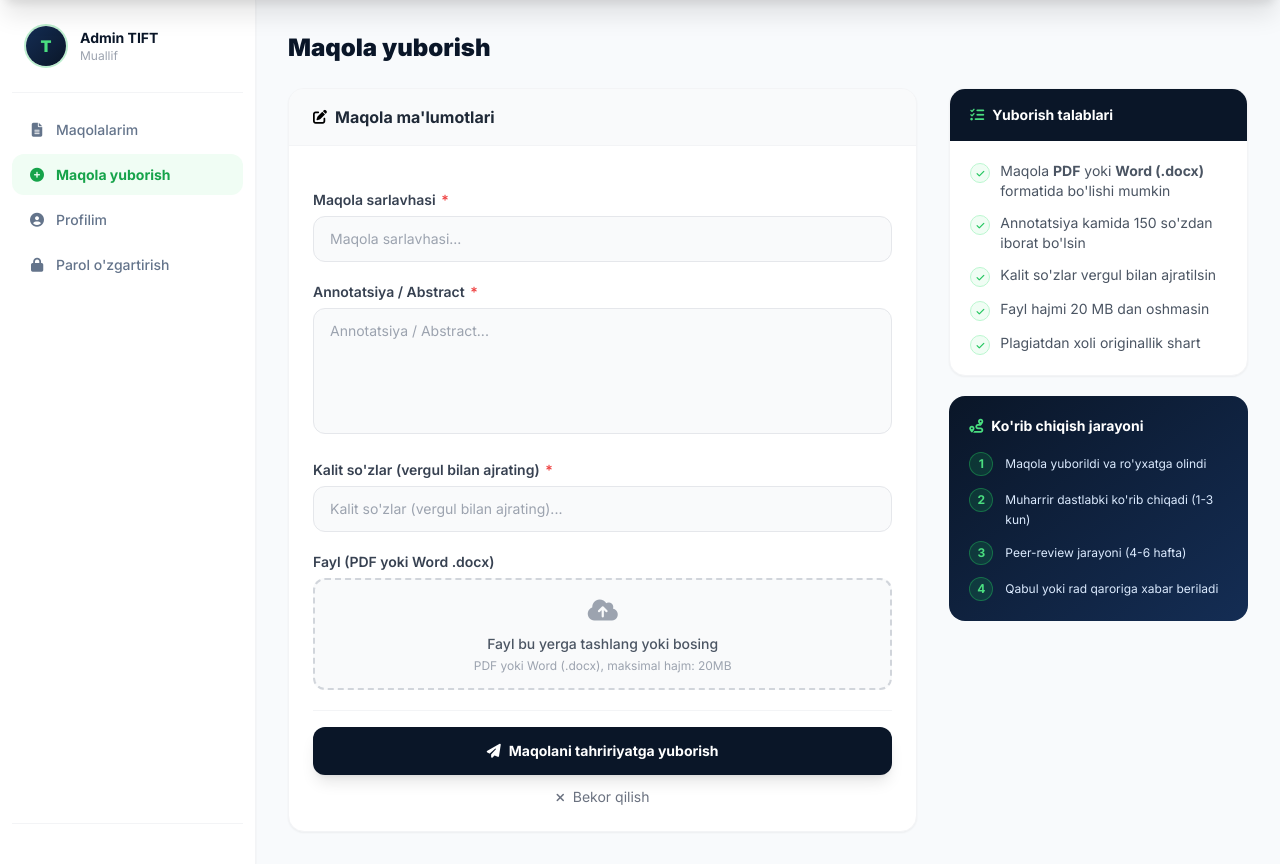
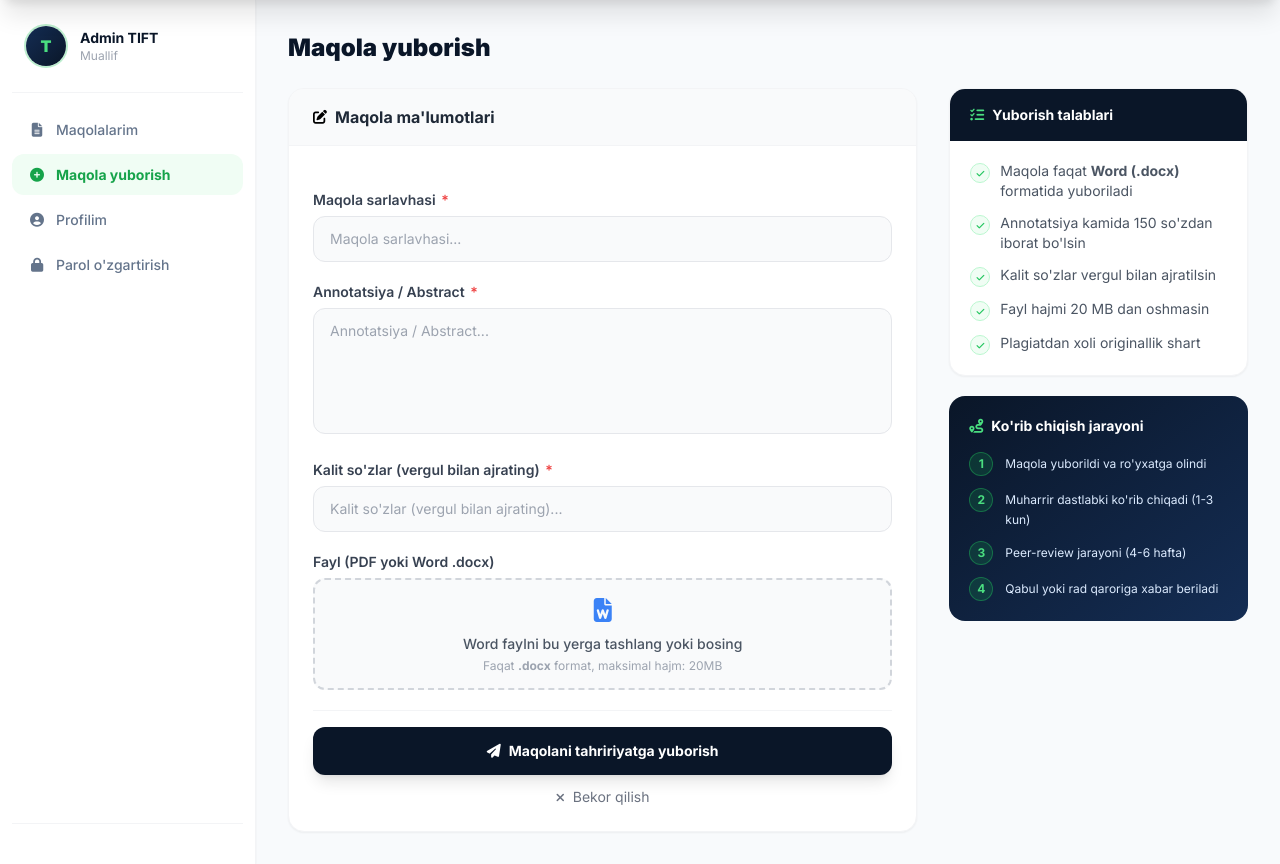
Before and after one commit to zzokirov/Tift_ojs_journal, a Django app: page /submit/ in a window 1280 px wide. Shown: the part 66-930 px from the top of the page. Run offline with Django 5.2, Linux system fonts and the light colour scheme; a user stored in the database is signed in; some libraries are stand-ins or nearby versions.

Commit message:
feat: faqat Word (.docx) yuborish, yuklab olganda PDF konversiya

```diff
--- a/journal/forms.py
+++ b/journal/forms.py
@@ -17,7 +17,7 @@ class ArticleSubmissionForm(forms.ModelForm):
             'title':    forms.TextInput(attrs={'class': css_input, 'placeholder': 'Maqola sarlavhasi'}),
             'abstract': forms.Textarea(attrs={'class': css_textarea, 'rows': 5}),
             'keywords': forms.TextInput(attrs={'class': css_input, 'placeholder': 'Kalit so\'zlar (vergul bilan)'}),
-            'pdf_file': forms.FileInput(attrs={'class': 'hidden', 'accept': '.pdf,.doc,.docx'}),
+            'pdf_file': forms.FileInput(attrs={'class': 'hidden', 'accept': '.docx'}),
         }
 
 
--- a/journal/views.py
+++ b/journal/views.py
@@ -524,12 +524,12 @@ def _get_pdf_bytes(article_file):
 
 def download_pdf(request, pk):
     """
-    PDF yuklab olish.
-    - PDF fayl bo'lsa: asl PDF ga kolontitullar qo'shib qaytaradi
-    - Word (.docx) bo'lsa: xhtml2pdf bilan shablon PDF yaratadi
+    Word (.docx) faylni PDF ga aylantirib qaytaradi.
+    Kolontitullar bilan birga xhtml2pdf shablon ishlatiladi.
     """
     from django.http import HttpResponse, Http404
     from django.shortcuts import redirect as _redirect
+    from django.template.loader import render_to_string
 
     article = get_object_or_404(Article, pk=pk, status='published')
     Article.objects.filter(pk=pk).update(downloads_count=article.downloads_count + 1)
@@ -540,50 +540,31 @@ def download_pdf(request, pk):
     if not article.pdf_file:
         raise Http404("Maqola fayli topilmadi.")
 
-    # Fayl kengaytmasini aniqlash
-    file_name = getattr(article.pdf_file, 'name', '') or ''
-    ext = file_name.lower().rsplit('.', 1)[-1].split('?')[0]
+    try:
+        from xhtml2pdf import pisa
+        import io
 
-    # ── PDF: asl faylga kolontitullar qo'shish ──
-    if ext != 'docx' and ext != 'doc':
-        try:
-            pdf_bytes = _get_pdf_bytes(article.pdf_file)
-            if pdf_bytes:
-                result = _add_header_footer_to_pdf(pdf_bytes, article)
-                response = HttpResponse(result, content_type='application/pdf')
-                response['Content-Disposition'] = f'attachment; filename="{filename}"'
-                return response
-        except Exception:
-            pass
+        content_html = _get_article_content_html(article.pdf_file)
+        html_string = render_to_string('article_pdf.html', {
+            'article': article,
+            'request': request,
+            'pdf_content_html': content_html,
+        })
+        buffer = io.BytesIO()
+        res = pisa.CreatePDF(src=html_string, dest=buffer, encoding='utf-8')
+        if not res.err:
+            response = HttpResponse(buffer.getvalue(), content_type='application/pdf')
+            response['Content-Disposition'] = f'attachment; filename="{filename}"'
+            return response
+    except Exception:
+        pass
 
-    # ── Word (.docx): xhtml2pdf bilan shablon PDF ──
-    if ext in ('doc', 'docx'):
-        try:
-            from django.template.loader import render_to_string
-            from xhtml2pdf import pisa
-            import io
-
-            content_html = _get_article_content_html(article.pdf_file)
-            html_string = render_to_string('article_pdf.html', {
-                'article': article,
-                'request': request,
-                'pdf_content_html': content_html,
-            })
-            buffer = io.BytesIO()
-            res = pisa.CreatePDF(src=html_string, dest=buffer, encoding='utf-8')
-            if not res.err:
-                response = HttpResponse(buffer.getvalue(), content_type='application/pdf')
-                response['Content-Disposition'] = f'attachment; filename="{filename}"'
-                return response
-        except Exception:
-            pass
-
-    # Fallback: asl fayl URL ga yo'naltirish
+    # Fallback: asl faylni qaytarish
     return _redirect(article.pdf_file.url)
 
 
 def generate_article_pdf(request, pk):
-    """Maqolani TIFT shablonida PDF ga aylantiradi (brauzerda ko'rish uchun)."""
+    """Maqolani brauzerda ko'rish uchun PDF ga aylantiradi (Word → PDF)."""
     from django.template.loader import render_to_string
     from django.http import HttpResponse
     import io
@@ -617,9 +598,8 @@ def generate_article_pdf(request, pk):
         return HttpResponse("PDF yaratishda xatolik yuz berdi.", status=500)
 
     safe_title = article.title[:40].replace(' ', '_').replace('/', '_').replace('\\', '_')
-    filename = f"TIFT_{safe_title}.pdf"
     response = HttpResponse(buffer.getvalue(), content_type='application/pdf')
-    response['Content-Disposition'] = f'inline; filename="{filename}"'
+    response['Content-Disposition'] = f'inline; filename="TIFT_{safe_title}.pdf"'
     return response
 
 
--- a/templates/submit_article.html
+++ b/templates/submit_article.html
@@ -32,16 +32,16 @@
                                 <div class="relative">
                                     <label class="flex flex-col items-center justify-center w-full h-28 border-2 border-dashed border-gray-300 rounded-xl cursor-pointer bg-gray-50 hover:bg-gray-100 hover:border-navy-400 transition-all group">
                                         <div class="flex flex-col items-center justify-center text-center px-4">
-                                            <i class="fas fa-cloud-upload-alt text-2xl text-gray-400 group-hover:text-navy-500 mb-2 transition-colors"></i>
+                                            <i class="fas fa-file-word text-2xl text-blue-500 group-hover:text-blue-600 mb-2 transition-colors"></i>
                                             <p class="text-sm font-medium text-gray-600 group-hover:text-navy-600 transition-colors">
-                                                Fayl bu yerga tashlang yoki bosing
+                                                Word faylni bu yerga tashlang yoki bosing
                                             </p>
-                                            <p class="text-xs text-gray-400 mt-1">PDF yoki Word (.docx), maksimal hajm: 20MB</p>
+                                            <p class="text-xs text-gray-400 mt-1">Faqat <strong>.docx</strong> format, maksimal hajm: 20MB</p>
                                         </div>
-                                        <input type="file" name="{{ field.name }}" class="hidden" accept=".pdf,.doc,.docx" id="{{ field.id_for_label }}">
+                                        <input type="file" name="{{ field.name }}" class="hidden" accept=".docx" id="{{ field.id_for_label }}">
                                     </label>
-                                    <div id="filePreview_{{ field.name }}" class="hidden mt-2 flex items-center gap-2 bg-green-50 border border-green-200 rounded-lg px-3 py-2">
-                                        <i class="fas fa-file-alt text-blue-500" id="fileIcon_{{ field.name }}"></i>
+                                    <div id="filePreview_{{ field.name }}" class="hidden mt-2 flex items-center gap-2 bg-blue-50 border border-blue-200 rounded-lg px-3 py-2">
+                                        <i class="fas fa-file-word text-blue-600"></i>
                                         <span class="text-sm text-gray-700 font-medium" id="fileName_{{ field.name }}"></span>
                                     </div>
                                 </div>
@@ -109,7 +109,7 @@
                         <div class="w-5 h-5 bg-green-50 border border-green-200 rounded-full flex items-center justify-center flex-shrink-0 mt-0.5">
                             <i class="fas fa-check text-green-500 text-[9px]"></i>
                         </div>
-                        <span>Maqola <strong>PDF</strong> yoki <strong>Word (.docx)</strong> formatida bo'lishi mumkin</span>
+                        <span>Maqola faqat <strong>Word (.docx)</strong> formatida yuboriladi</span>
                     </li>
                     <li class="flex items-start gap-2.5">
                         <div class="w-5 h-5 bg-green-50 border border-green-200 rounded-full flex items-center justify-center flex-shrink-0 mt-0.5">
@@ -169,29 +169,16 @@
 
 {% block extra_scripts %}
 <script>
-// File upload preview
 document.querySelectorAll('input[type="file"]').forEach(function(input) {
     input.addEventListener('change', function() {
         const name = this.name;
         const preview = document.getElementById('filePreview_' + name);
         const fileName = document.getElementById('fileName_' + name);
-        const fileIcon = document.getElementById('fileIcon_' + name);
         if (this.files && this.files[0]) {
             if (preview && fileName) {
                 fileName.textContent = this.files[0].name;
                 preview.classList.remove('hidden');
                 preview.classList.add('flex');
-                // Icon turini aniqlash
-                if (fileIcon) {
-                    const ext = this.files[0].name.split('.').pop().toLowerCase();
-                    if (ext === 'pdf') {
-                        fileIcon.className = 'fas fa-file-pdf text-red-500';
-                    } else if (ext === 'docx' || ext === 'doc') {
-                        fileIcon.className = 'fas fa-file-word text-blue-600';
-                    } else {
-                        fileIcon.className = 'fas fa-file-alt text-gray-500';
-                    }
-                }
             }
         }
     });
```
